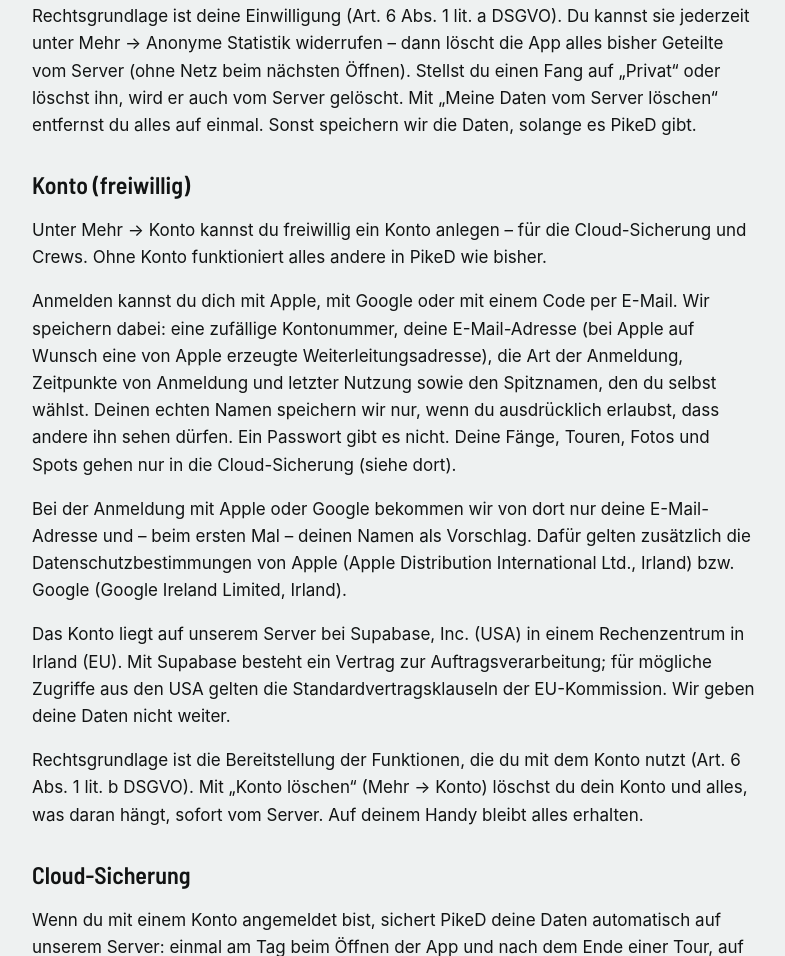
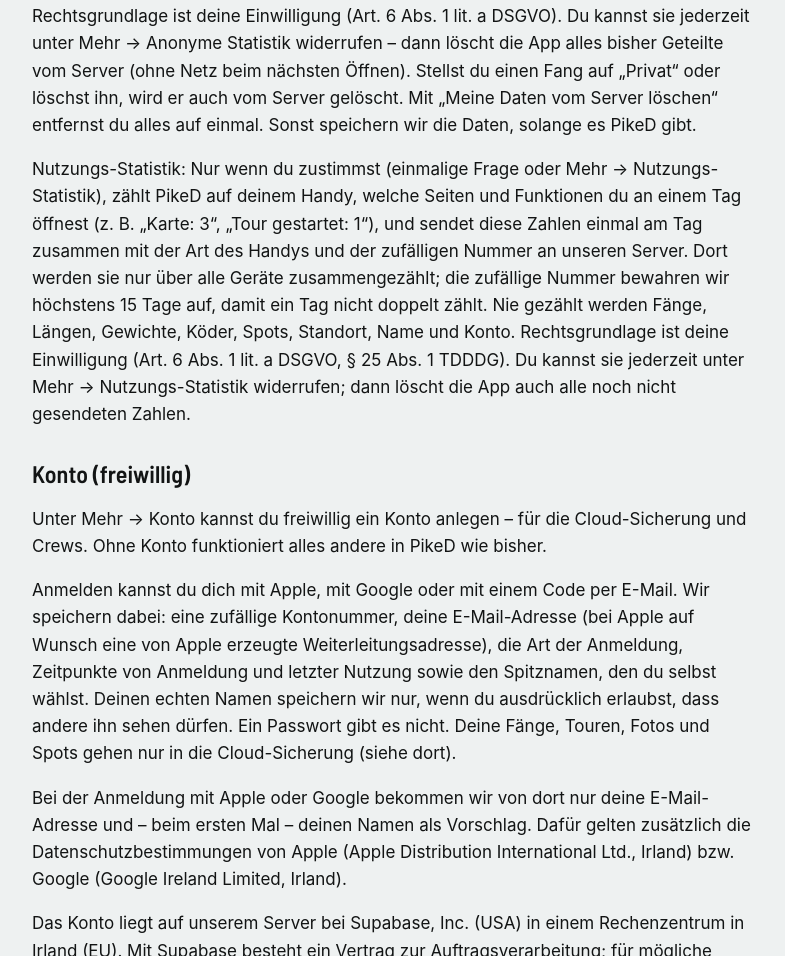
Before and after one commit to CarpD1411/piked-webseite, a plain HTML site: page datenschutz.html in a window 1280 px wide. Shown: the part 3010-3966 px from the top of the page, without its empty margins (244-1029 px from the left). Drawn offline with Linux system fonts and the light colour scheme.

Commit message:
Datenschutz: Nutzungs-Statistik
Co-Authored-By: Claude Opus 5.5 <noreply@anthropic.com>

```diff
--- a/datenschutz.html
+++ b/datenschutz.html
@@ -62,6 +62,7 @@
     <p>Damit du deine Daten selbst löschen kannst, meldet sich die App beim Server ohne Namen und Passwort an und erhält dafür eine zufällige Nummer. Diese Nummer sagt nicht, wer du bist, und hängt nicht an deinem Konto. Technisch bedingt erhält der Server bei jeder Verbindung die IP-Adresse deines Handys; sie wird nicht zu deinen Fängen gespeichert. Statistiken zu einem Gewässer zeigen wir erst, wenn dort mindestens 5 verschiedene Angler etwas gemeldet haben – und nur zusammengefasst, nie einzelne Fänge.</p>
     <p>Anbieter des Servers ist Supabase, Inc. (USA); die Daten liegen in einem Rechenzentrum in Irland (EU). Mit Supabase besteht ein Vertrag zur Auftragsverarbeitung; für mögliche Zugriffe aus den USA gelten die Standardvertragsklauseln der EU-Kommission.</p>
     <p>Rechtsgrundlage ist deine Einwilligung (Art. 6 Abs. 1 lit. a DSGVO). Du kannst sie jederzeit unter Mehr → Anonyme Statistik widerrufen – dann löscht die App alles bisher Geteilte vom Server (ohne Netz beim nächsten Öffnen). Stellst du einen Fang auf „Privat“ oder löschst ihn, wird er auch vom Server gelöscht. Mit „Meine Daten vom Server löschen“ entfernst du alles auf einmal. Sonst speichern wir die Daten, solange es PikeD gibt.</p>
+    <p>Nutzungs-Statistik: Nur wenn du zustimmst (einmalige Frage oder Mehr → Nutzungs-Statistik), zählt PikeD auf deinem Handy, welche Seiten und Funktionen du an einem Tag öffnest (z. B. „Karte: 3“, „Tour gestartet: 1“), und sendet diese Zahlen einmal am Tag zusammen mit der Art des Handys und der zufälligen Nummer an unseren Server. Dort werden sie nur über alle Geräte zusammengezählt; die zufällige Nummer bewahren wir höchstens 15 Tage auf, damit ein Tag nicht doppelt zählt. Nie gezählt werden Fänge, Längen, Gewichte, Köder, Spots, Standort, Name und Konto. Rechtsgrundlage ist deine Einwilligung (Art. 6 Abs. 1 lit. a DSGVO, § 25 Abs. 1 TDDDG). Du kannst sie jederzeit unter Mehr → Nutzungs-Statistik widerrufen; dann löscht die App auch alle noch nicht gesendeten Zahlen.</p>
 
     <h2>Konto (freiwillig)</h2>
     <p>Unter Mehr → Konto kannst du freiwillig ein Konto anlegen – für die Cloud-Sicherung und Crews. Ohne Konto funktioniert alles andere in PikeD wie bisher.</p>
```
Also changed, not shown: en/privacy.html (+1 -0 lines).
